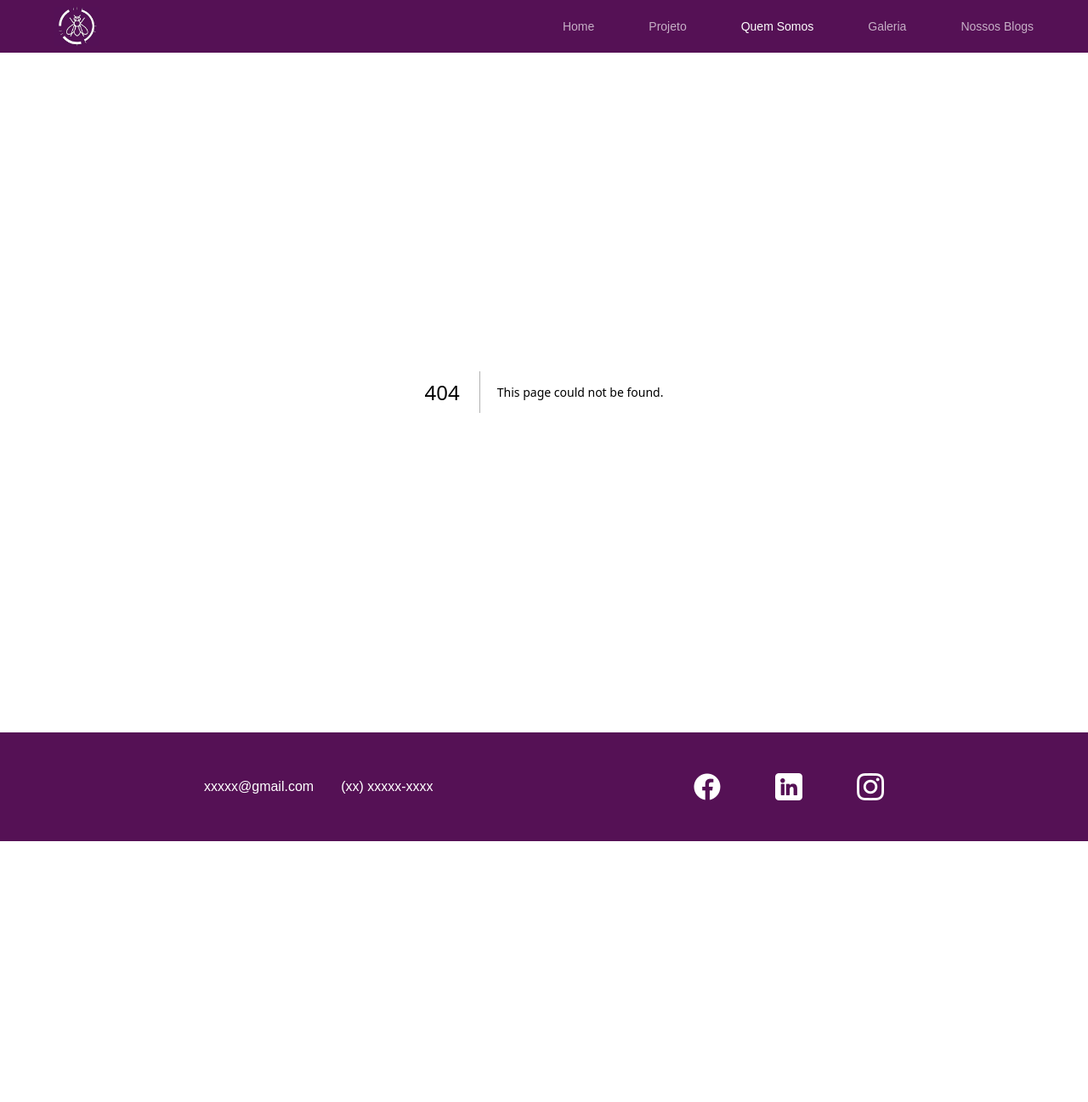
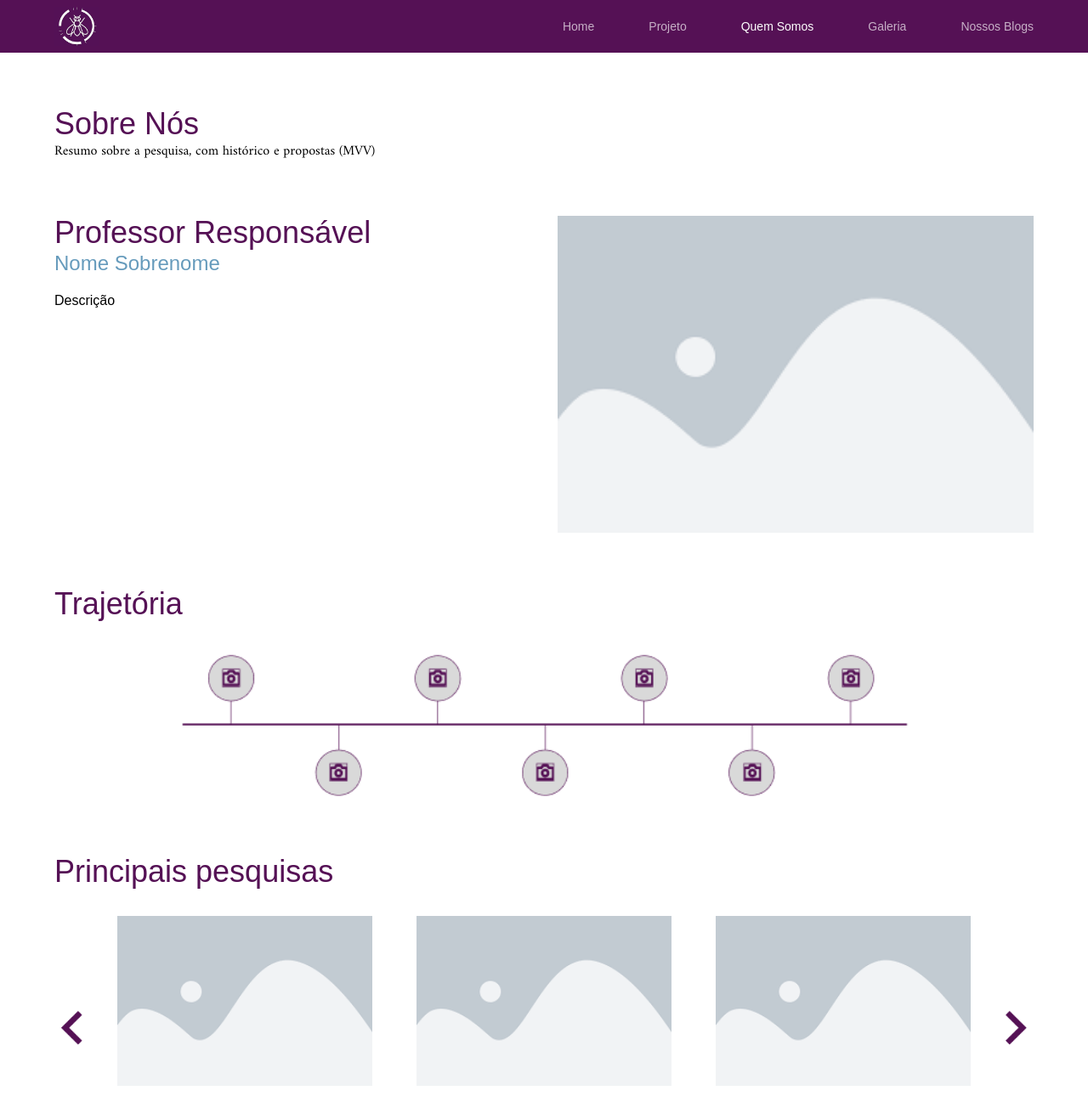
Before and after one commit to Scitec-Jr/Protos, a Next.js app: page /quem-somos in a window 1280 px wide. Before the commit this address had no page. Shown: the top 1297 px of the page at 85% size. Before the commit the page ends 990 px from the top, so only its background shows below. Built offline with nearby package versions, Linux system fonts and the light colour scheme; a web font is replaced by a local one.

Commit message:
About Us Page

```diff
--- a/src/app/linhas-de-pesquisa-e-trabalho/page.tsx
+++ b/src/app/linhas-de-pesquisa-e-trabalho/page.tsx
@@ -1,4 +1,3 @@
-import Image from "next/image";
 import Carousel from "@/components/Carousel";
 
 export default function Projects() {
--- a/src/app/page.tsx
+++ b/src/app/page.tsx
@@ -82,16 +82,16 @@ export default function Home() {
                 </div>
 
                 <Carousel>
-                    <div className="flex-[0_0_50%]">
+                    <div className="min-w-full md:min-w-auto md:flex-[0_0_50%]">
 						<Image src={"/assets/images/placeholder.png"} alt="Blog em destaque" width={500} height={300} className="w-full h-full" />
 					</div>
-                    <div className="flex-[0_0_50%]">
+                    <div className="min-w-full md:min-w-auto md:flex-[0_0_50%]">
 						<Image src={"/assets/images/placeholder.png"} alt="Blog em destaque" width={500} height={300} className="w-full h-full" />
 					</div>
-                    <div className="flex-[0_0_50%]">
+                    <div className="min-w-full md:min-w-auto md:flex-[0_0_50%]">
 						<Image src={"/assets/images/placeholder.png"} alt="Blog em destaque" width={500} height={300} className="w-full h-full" />
 					</div>
-                    <div className="flex-[0_0_50%]">
+                    <div className="min-w-full md:min-w-auto md:flex-[0_0_50%]">
 						<Image src={"/assets/images/placeholder.png"} alt="Blog em destaque" width={500} height={300} className="w-full h-full" />
 					</div>
                 </Carousel>
--- /dev/null
+++ b/src/app/quem-somos/page.tsx
@@ -0,0 +1,98 @@
+import Image from "next/image";
+import Carousel from "@/components/Carousel";
+
+export default function AboutUs() {
+	return (
+		<main>
+			<section className="max-w-360 mx-auto pt-16 p-8 lg:px-16">
+				<h1 className="text-4xl text-(--main-color)">Sobre Nós</h1>
+				<p className="serif">Resumo sobre a pesquisa, com histórico e propostas (MVV)</p>
+			</section>
+
+			<section className="flex flex-col sm:flex-row gap-8 max-w-360 mx-auto p-8 lg:px-16">
+				<div className="flex-1">
+					<h2 className="text-4xl text-(--main-color)">Professor Responsável</h2>
+					<h3 className="mb-4 text-2xl text-(--secondary-color)">Nome Sobrenome</h3>
+
+					<p>Descrição</p>
+				</div>
+
+				<div className="flex-1">
+					<Image src={"/assets/images/placeholder.png"} alt={"Foto do professor"} width={200} height={200} className="w-full h-full" />
+				</div>
+			</section>
+
+			<section className="max-w-360 mx-auto p-8 lg:px-16">
+				<h2 className="mb-8 text-4xl text-(--main-color)">Trajetória</h2>
+
+				<Image src={"/assets/images/trajectory.png"} alt={"Trajetória"} width={1000} height={300} className="w-full lg:w-3/4 mx-auto" />
+			</section>
+
+			<section className="max-w-360 mx-auto p-8 lg:px-16">
+				<h2 className="mb-8 text-4xl text-(--main-color)">Principais pesquisas</h2>
+
+				<Carousel showDots={false}>
+					<div className="min-w-full md:min-w-auto md:flex-[0_0_50%] lg:flex-[0_0_33.34%] px-4">
+						<Image src={"/assets/images/placeholder.png"} alt="Projeto" width={300} height={500} className="mb-4 mx-auto" />
+                        <h3 className="serif text-(--secondary-color) text-center">Projeto 1</h3>
+                        <p className="text-center">Descrição</p>
+					</div>
+
+                    <div className="min-w-full md:min-w-auto md:flex-[0_0_50%] lg:flex-[0_0_33.34%] px-4">
+						<Image src={"/assets/images/placeholder.png"} alt="Projeto" width={300} height={500} className="mb-4 mx-auto" />
+                        <h3 className="serif text-(--secondary-color) text-center">Projeto 1</h3>
+                        <p className="text-center">Descrição</p>
+					</div>
+
+                    <div className="min-w-full md:min-w-auto md:flex-[0_0_50%] lg:flex-[0_0_33.34%] px-4">
+						<Image src={"/assets/images/placeholder.png"} alt="Projeto" width={300} height={500} className="mb-4 mx-auto" />
+                        <h3 className="serif text-(--secondary-color) text-center">Projeto 1</h3>
+                        <p className="text-center">Descrição</p>
+					</div>
+
+                    <div className="min-w-full md:min-w-auto md:flex-[0_0_50%] lg:flex-[0_0_33.34%] px-4">
+						<Image src={"/assets/images/placeholder.png"} alt="Projeto" width={300} height={500} className="mb-4 mx-auto" />
+                        <h3 className="serif text-(--secondary-color) text-center">Projeto 1</h3>
+                        <p className="text-center">Descrição</p>
+					</div>
+				</Carousel>
+			</section>
+
+            <section className="max-w-360 mx-auto p-8 lg:px-16">
+                <h2 className="mb-8 text-4xl text-(--main-color)">Conheça o time</h2>
+
+                <div className="flex flex-wrap justify-center gap-8">
+                    <div className="flex flex-col items-center w-50">
+                        <Image src={"/assets/images/placeholder.png"} alt={"Membro do time"} width={200} height={200} className="w-full" />
+                        <h3 className="serif font-bold">Nome Sobrenome</h3>
+                        <h4 className="serif">Cargo</h4>
+                    </div>
+
+                    <div className="flex flex-col items-center w-50">
+                        <Image src={"/assets/images/placeholder.png"} alt={"Membro do time"} width={200} height={200} className="w-full" />
+                        <h3 className="serif font-bold">Nome Sobrenome</h3>
+                        <h4 className="serif">Cargo</h4>
+                    </div>
+
+                    <div className="flex flex-col items-center w-50">
+                        <Image src={"/assets/images/placeholder.png"} alt={"Membro do time"} width={200} height={200} className="w-full" />
+                        <h3 className="serif font-bold">Nome Sobrenome</h3>
+                        <h4 className="serif">Cargo</h4>
+                    </div>
+
+                    <div className="flex flex-col items-center w-50">
+                        <Image src={"/assets/images/placeholder.png"} alt={"Membro do time"} width={200} height={200} className="w-full" />
+                        <h3 className="serif font-bold">Nome Sobrenome</h3>
+                        <h4 className="serif">Cargo</h4>
+                    </div>
+
+                    <div className="flex flex-col items-center w-50">
+                        <Image src={"/assets/images/placeholder.png"} alt={"Membro do time"} width={200} height={200} className="w-full" />
+                        <h3 className="serif font-bold">Nome Sobrenome</h3>
+                        <h4 className="serif">Cargo</h4>
+                    </div>
+                </div>
+            </section>
+		</main>
+	);
+}
```
Also changed, not shown: public/assets/images/trajectory.png (added).
